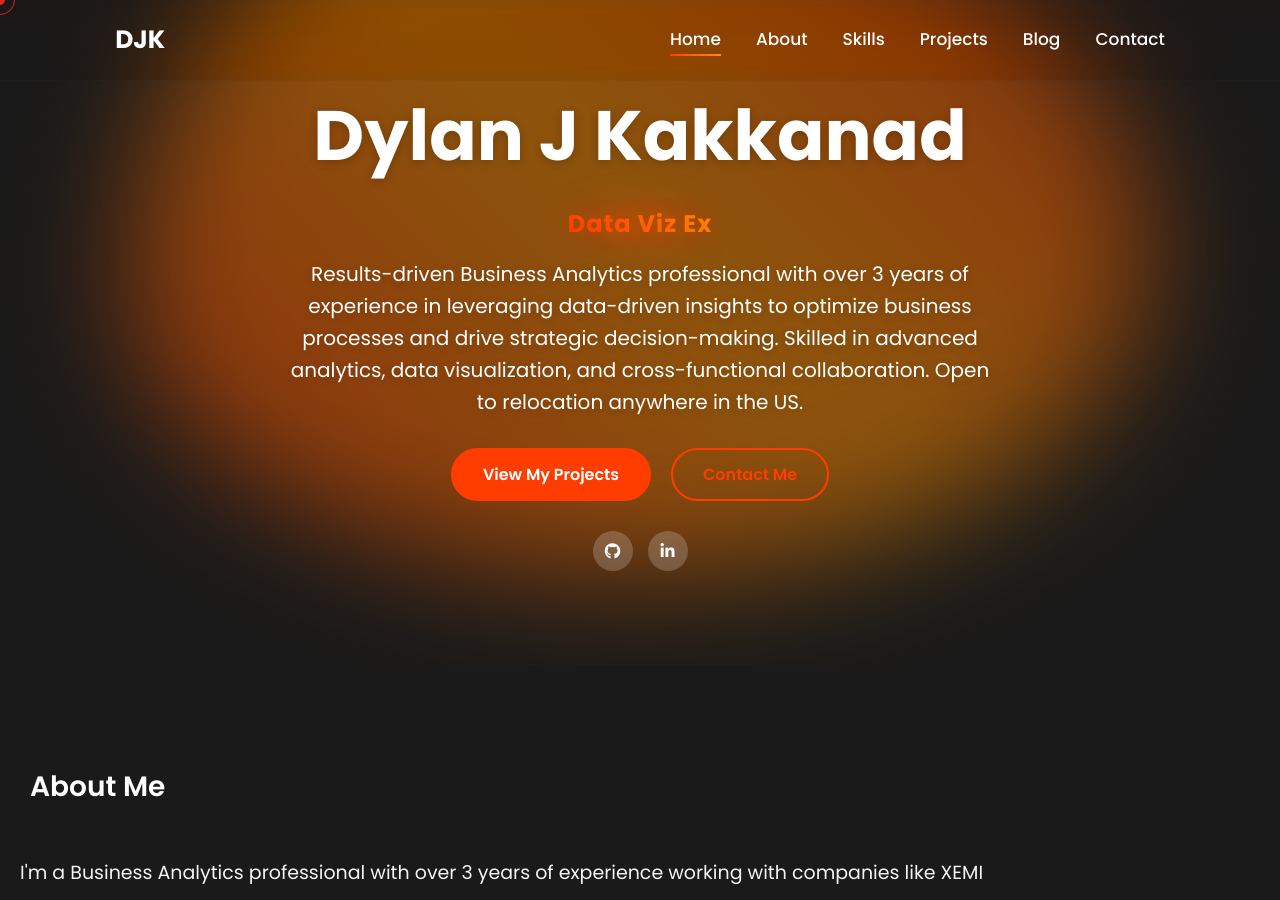
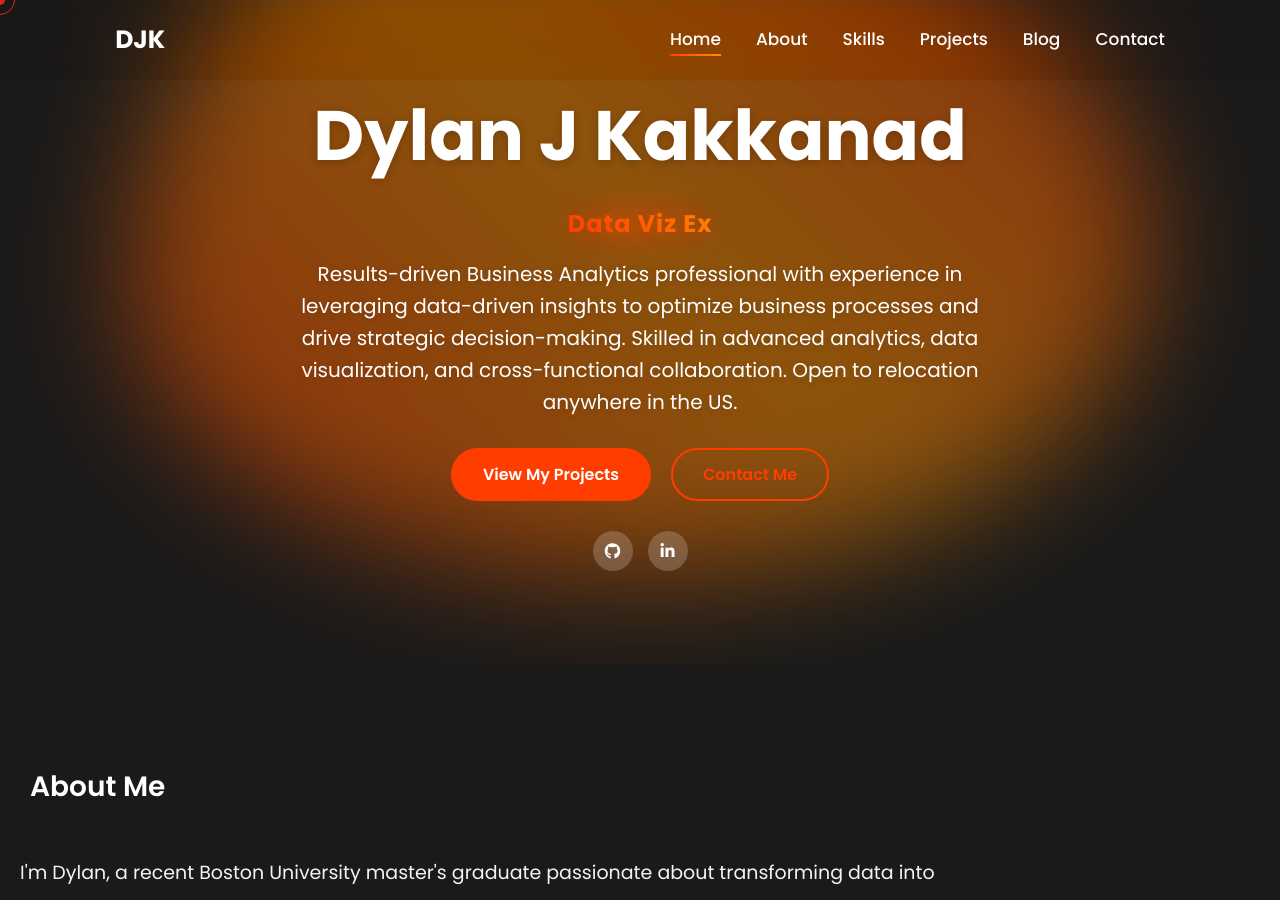
Before and after one commit to Dylan-Kakkanad/Dylan-Kakkanad.github.io, a Jekyll site: the page index.html, which Jekyll copies as it is, in a window 1280 px wide and 900 px high, scrolled down 235 px. Built offline with Jekyll 4.4.1, drawn with Linux system fonts in a browser that asks for light colours; nearby versions of some CDN libraries; some of the changed text lies outside the part shown.

Commit message:
edited about me.
Added more of my personality to it.

```diff
--- a/index.html
+++ b/index.html
@@ -58,7 +58,7 @@
                 <div class="profession">
                     <span class="txt-rotate" data-period="2000" data-rotate='["AI Enthusiast", "Data Viz Expert", "Analytics Professional", "Cross-functional Collaborator","Process Transformation Strategist"]'></span>
                 </div>
-                <p class="hero-description">Results-driven Business Analytics professional with over 3 years of experience in leveraging data-driven insights to optimize business processes and drive strategic decision-making. Skilled in advanced analytics, data visualization, and cross-functional collaboration. Open to relocation anywhere in the US.</p>
+                <p class="hero-description">Results-driven Business Analytics professional with experience in leveraging data-driven insights to optimize business processes and drive strategic decision-making. Skilled in advanced analytics, data visualization, and cross-functional collaboration. Open to relocation anywhere in the US.</p>
                 <div class="cta-buttons">
                     <a href="#projects" class="btn primary-btn">View My Projects</a>
                     <a href="#contact" class="btn secondary-btn">Contact Me</a>
@@ -77,7 +77,7 @@
         <div class="container">
             <div class="about-content">
                 <div class="about-text">
-                    <p>I'm a Business Analytics professional with over 3 years of experience working with companies like XEMI and Yesssworks. I specialize in data analysis, visualization, and machine learning to drive strategic decision-making. I hold an M.S. in Business Analytics (STEM) from Boston University and a B.S. in Economics with a specialization in Finance from NMIMS.</p>
+                    <p>I'm Dylan, a recent Boston University master's graduate passionate about transforming data into actionable insights. I've helped companies optimize processes, revolutionize products, and drive smarter decisions using tools like SQL, Python, Alteryx, Tableau, Power BI and Google Analytics. When I'm not fine-tuning queries or crafting dynamic visualizations, you'll find me exploring cutting-edge AI products (check out my blog!), conquering NYT Games, or dominating trivia nights. Let's connect to discuss data-driven strategies or swap podcast recommendations!</p>
                     <a href="Dylan_J_Kakkanad_IL_20250306.pdf" download class="btn primary-btn">Download Resume</a>
                 </div>
             </div>
```
